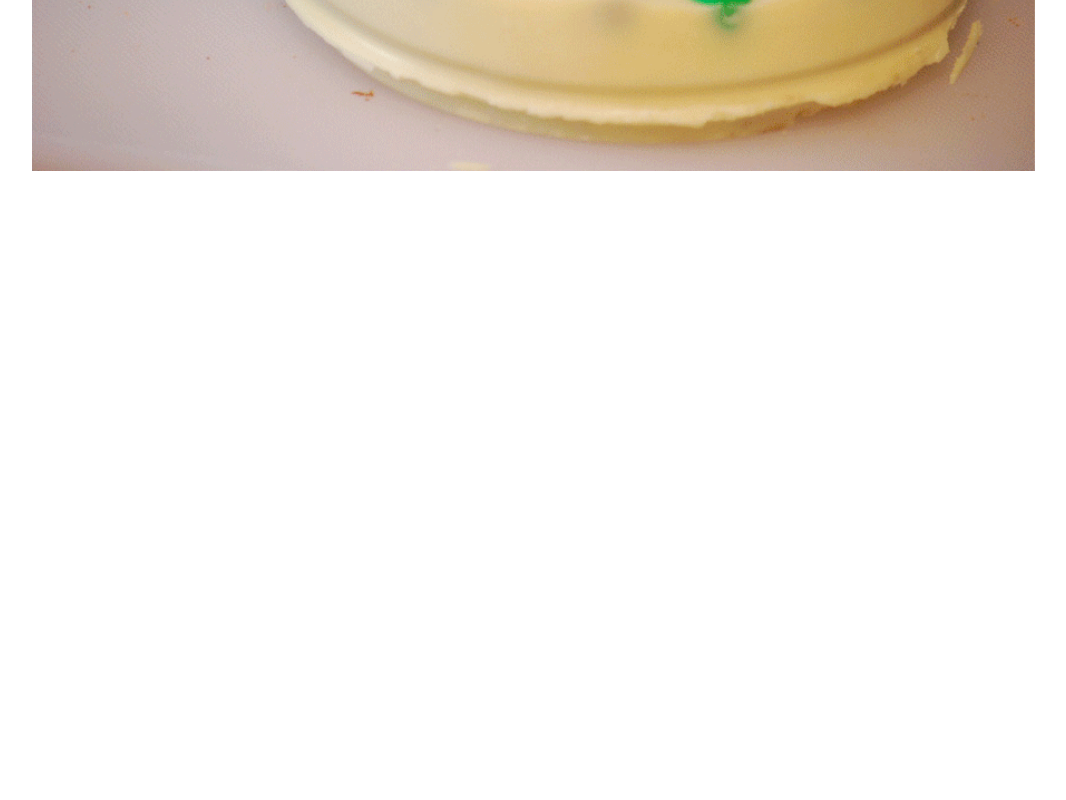
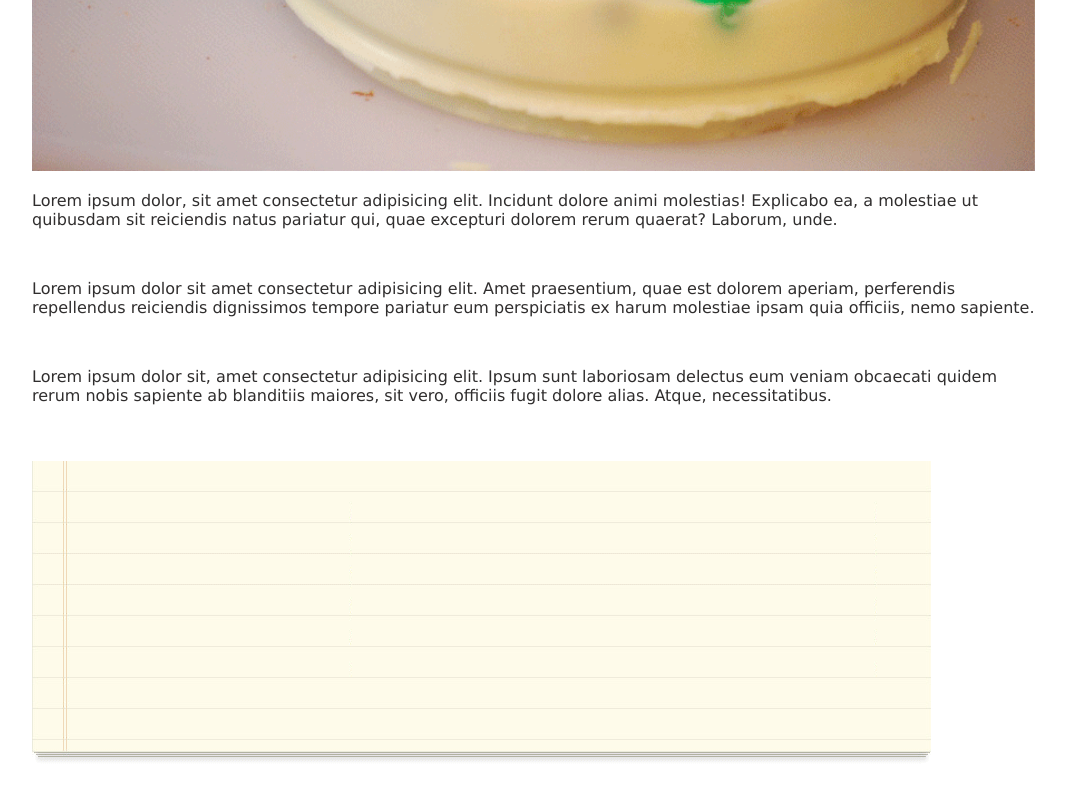
Before and after one commit to hayabalasmeh/Chocolate-Pizza-1, a plain HTML site: page index.html in a window 1280 px wide. Shown: the part 908-1708 px from the top of the page, without its empty margins (106-1172 px from the left). Before the commit the page ends 1221 px from the top, so only its background shows below. Drawn offline with Linux system fonts and the light colour scheme.

Commit message:
adding main

```diff
--- a/index.html
+++ b/index.html
@@ -45,7 +45,16 @@
          <div >
         <img id="img" src="chocolate pizza/choco-pizza.png" alt="chocolate pizza">
         </div>
-
+     <article>
+         <p>Lorem ipsum dolor, sit amet consectetur adipisicing elit. Incidunt dolore animi molestias! Explicabo ea, a molestiae ut quibusdam sit reiciendis natus pariatur qui, quae excepturi dolorem rerum quaerat? Laborum, unde.</p>
+         <br>
+         <p>Lorem ipsum dolor sit amet consectetur adipisicing elit. Amet praesentium, quae est dolorem aperiam, perferendis repellendus reiciendis dignissimos tempore pariatur eum perspiciatis ex harum molestiae ipsam quia officiis, nemo sapiente.</p>
+         <br>
+         <p>Lorem ipsum dolor sit, amet consectetur adipisicing elit. Ipsum sunt laboriosam delectus eum veniam obcaecati quidem rerum nobis sapiente ab blanditiis maiores, sit vero, officiis fugit dolore alias. Atque, necessitatibus.</p>
+     </article>
+     <div class='list'>
+         <img id="im2" src="chocolate pizza/list-bg.png" alt="list pic">
+     </div>
     </main>
     <footer></footer>
 
--- a/style.css
+++ b/style.css
@@ -21,6 +21,7 @@ div h1 {
     width:30%;
   display: inline-block;
   margin-bottom: 0%;
+  font-family:Verdana, Geneva, Tahoma, sans-serif;
 }
 div image{
     display: inline-block;
@@ -80,3 +81,19 @@ main div h6 {
     width: 100%;
     padding:0px ;
 }
+
+article p {
+    font-family:Verdana, Geneva, Tahoma, sans-serif;
+    font-weight: normal;
+    color: rgb(48, 46, 46);
+}
+.list {
+    clear: both;
+    padding-top: 40px;
+    width: 100%;
+    position: relative;
+}
+#img2{
+    max-width: 100%;
+    padding: 0%;
+}
```
